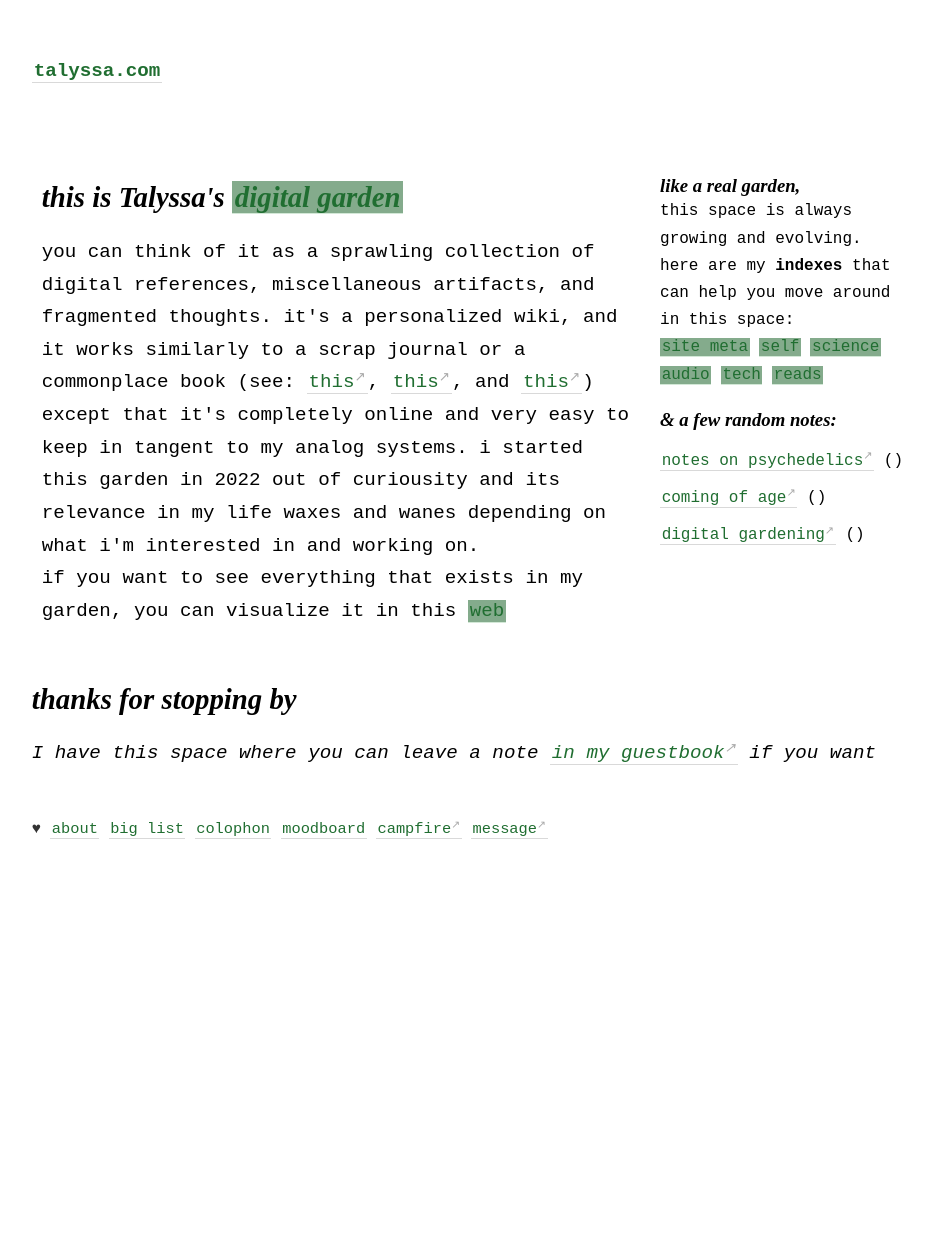
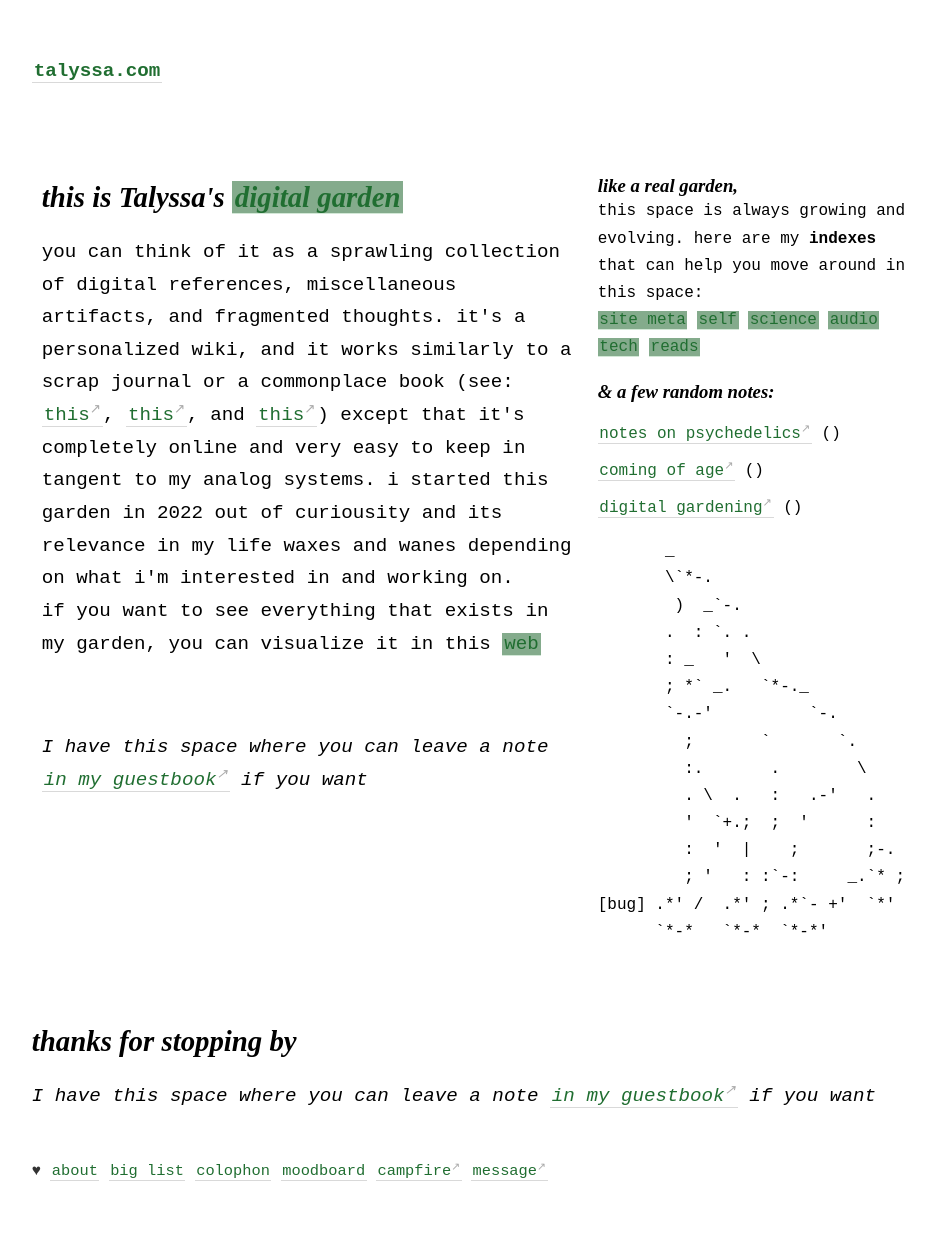
Before and after one commit to geminiworms/talyssagarden.github.io, a Jekyll site: the page built from _pages/index.md, in a window 1280 px wide. Shown: the whole page, without its empty margins (45-980 px from the left). Built offline with Jekyll 4.4.1, drawn with Linux system fonts in a browser that asks for light colours; before the commit the page ends 909 px from its top, so only the background shows below that.

Commit message:
Update index.md

```diff
--- a/_pages/index.md
+++ b/_pages/index.md
@@ -42,7 +42,8 @@
   <div class="container">
     <div class="left-column">
       <h2>this is Talyssa's <a class="internal-link" href="/what-is-digital-gardening">digital garden</a></h2>
-      <p>you can think of it as a sprawling collection of digital references, miscellaneous artifacts, and fragmented thoughts. it's a personalized wiki, and it works similarly to a scrap journal or a commonplace book (see: <a class="external-link" href="https://youtu.be/aaHEgPk0tNM">this</a>, <a class="external-link" href="https://youtu.be/XFUQJtOcras">this</a>, and <a class="external-link" href="https://youtu.be/T_S7Uiy03pw?t=731">this</a>) except that it's completely online and very easy to keep in tangent to my analog systems. i started this garden in 2022 out of curiousity and its relevance in my life waxes and wanes depending on what i'm interested in and working on. <br> if you want to see everything that exists in my garden, you can visualize it in this <a class="internal-link" href="/web">web</a></p>
+      <p>you can think of it as a sprawling collection of digital references, miscellaneous artifacts, and fragmented thoughts. it's a personalized wiki, and it works similarly to a scrap journal or a commonplace book (see: <a class="external-link" href="https://youtu.be/aaHEgPk0tNM">this</a>, <a class="external-link" href="https://youtu.be/XFUQJtOcras">this</a>, and <a class="external-link" href="https://youtu.be/T_S7Uiy03pw?t=731">this</a>) except that it's completely online and very easy to keep in tangent to my analog systems. i started this garden in 2022 out of curiousity and its relevance in my life waxes and wanes depending on what i'm interested in and working on. <br> if you want to see everything that exists in my garden, you can visualize it in this <a class="internal-link" href="/web">web</a></p><br>
+      <p><i> I have this space where you can leave a note <a class="external-link" href="https://www.yourworldoftext.com/~talyssa.txt/">in my guestbook</a> if you want</i></p>
     </div>
     <div class="right-column">
       <p><h3>like a real garden,</h3>this space is always growing and evolving. here are my <b>indexes</b> that can help you move around in this space:</p><br>
@@ -60,6 +61,23 @@
           <li><a href="{{ page.url }}">{{ page.title }}</a> ({{ page.last_modified_at | date: "%B %-d, %Y" }})</li>
         {% endfor %}
       </ul>
+       <pre>
+       _
+       \`*-.
+        )  _`-.
+       .  : `. .
+       : _   '  \
+       ; *` _.   `*-._
+       `-.-'          `-.
+         ;       `       `.
+         :.       .        \
+         . \  .   :   .-'   .
+         '  `+.;  ;  '      :
+         :  '  |    ;       ;-.
+         ; '   : :`-:     _.`* ;
+[bug] .*' /  .*' ; .*`- +'  `*'
+      `*-*   `*-*  `*-*'
+        </pre>
     </div>
   </div>
 </body>
```
